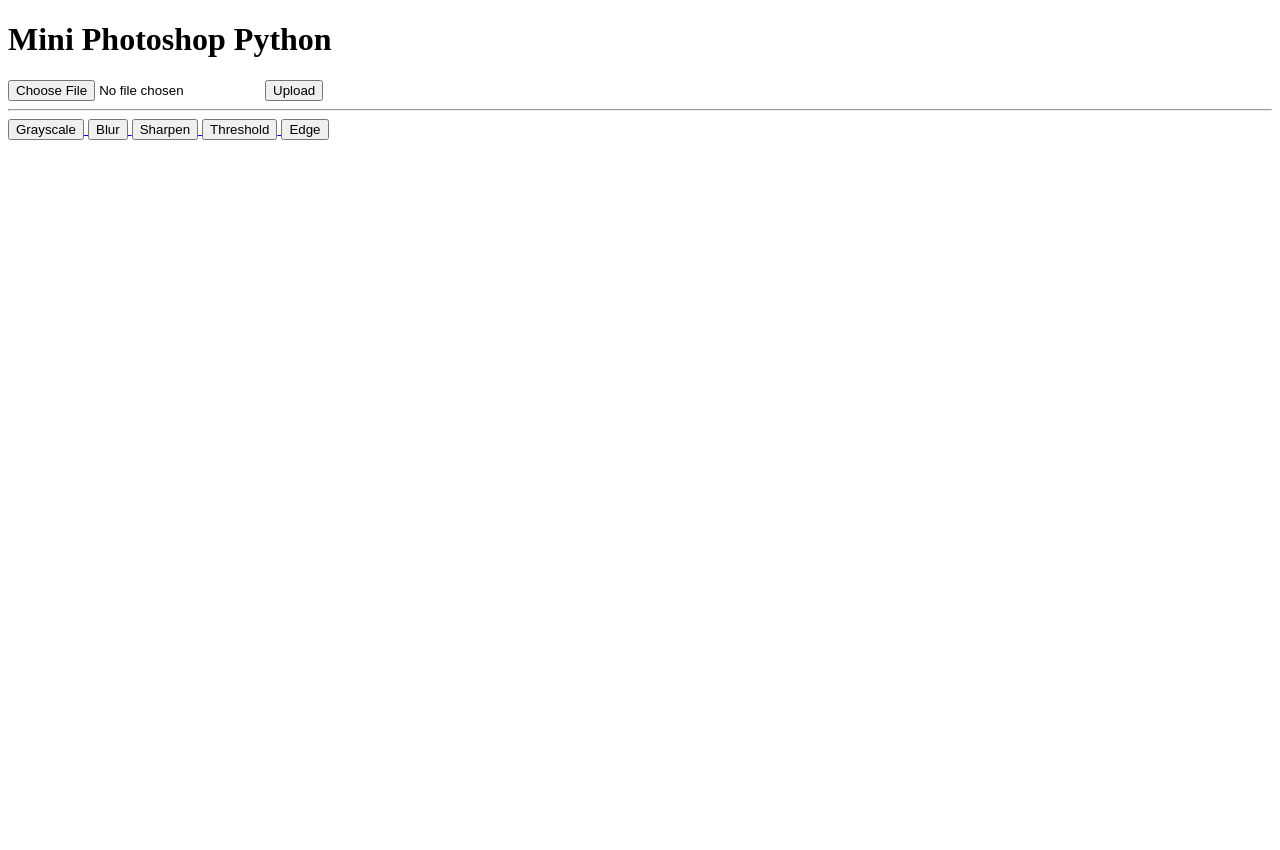
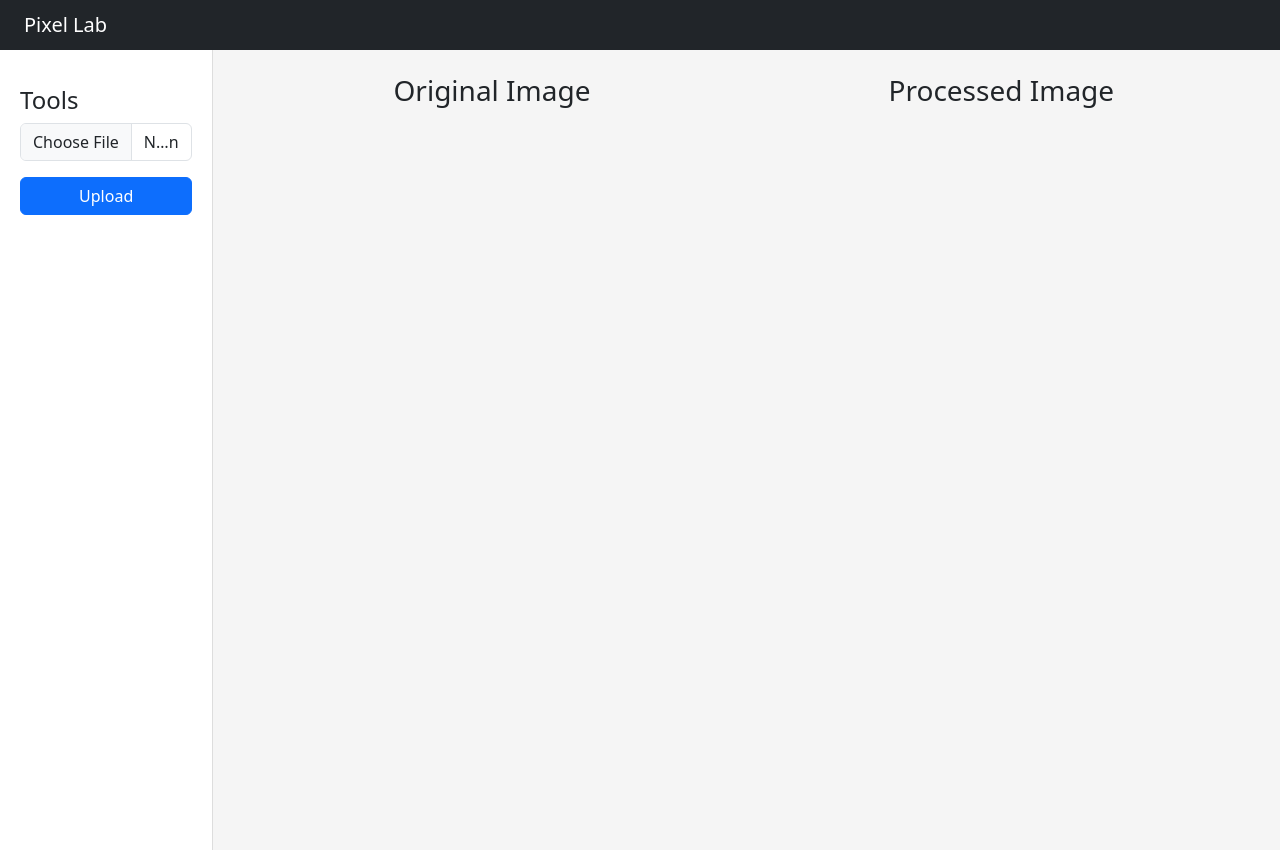
Before and after one commit to DendyRafi/Project-Mini-Photoshoot---New, a Flask app: page / in a window 1280 px wide. Before the commit the page ends 140 px from the top, so only its background shows below. Run offline with Flask 3, Linux system fonts and the light colour scheme.

Commit message:
update css dasar

```diff
--- /dev/null
+++ b/static/css/style.css
@@ -0,0 +1,17 @@
+body{
+    background-color: #f5f5f5;
+}
+
+.sidebar{
+    background-color: white;
+    min-height: 100vh;
+    border-right: 1px solid #ddd;
+    padding: 20px;
+}
+
+.preview-image{
+    max-height: 500px;
+    border-radius: 10px;
+    box-shadow: 0px 0px 10px rgba(0,0,0,0.2);
+    margin-top: 20px;
+}
--- a/templates/index.html
+++ b/templates/index.html
@@ -1,56 +1,126 @@
 <!DOCTYPE html>
-<html>
+<html lang="en">
 <head>
+
+    <meta charset="UTF-8">
+    <meta name="viewport" content="width=device-width, initial-scale=1.0">
+
     <title>Pixel Lab</title>
+
+    <!-- Bootstrap -->
+    <link href="https://cdn.jsdelivr.net/npm/bootstrap@5.3.7/dist/css/bootstrap.min.css" rel="stylesheet">
+
+    <!-- CSS -->
+    <link rel="stylesheet" href="{{ url_for('static', filename='css/style.css') }}">
+
 </head>
+
 <body>
 
-    <h1>Mini Photoshop Python</h1>
+    <!-- Navbar -->
+    <nav class="navbar navbar-dark bg-dark px-4">
+        <span class="navbar-brand mb-0 h1">
+            Pixel Lab
+        </span>
+    </nav>
 
-    <!-- Form Upload -->
+    <div class="container-fluid">
+
+        <div class="row">
+
+            <!-- Sidebar -->
+            <div class="col-md-2 sidebar">
+
+                <h4 class="mt-3">Tools</h4>
+
                 <form action="/upload" method="POST" enctype="multipart/form-data">
 
-        <input type="file" name="image">
+                    <input
+                        type="file"
+                        name="image"
+                        class="form-control mb-3"
+                    >
 
-        <button type="submit">
+                    <button class="btn btn-primary w-100">
                         Upload
                     </button>
 
                 </form>
 
-    <hr>
-
-    <!-- Tampilkan gambar -->
                 {% if filename %}
 
-        <h2>Gambar Asli</h2>
+                <div class="d-grid gap-2">
+
+                    <a href="/grayscale/{{ filename }}" class="btn btn-dark">
+                        Grayscale
+                    </a>
+
+                    <a href="/blur/{{ filename }}" class="btn btn-dark">
+                        Blur
+                    </a>
+
+                    <a href="/sharpen/{{ filename }}" class="btn btn-dark">
+                        Sharpen
+                    </a>
+
+                    <a href="/threshold/{{ filename }}" class="btn btn-dark">
+                        Threshold
+                    </a>
+
+                    <a href="/edge/{{ filename }}" class="btn btn-dark">
+                        Edge
+                    </a>
+
+                </div>
+
+                {% endif %}
+
+            </div>
+
+            <!-- Main Content -->
+            <div class="col-md-10">
+
+                <div class="row p-4">
+
+                    <!-- Gambar Asli -->
+                    <div class="col-md-6 text-center">
+
+                        <h3>Original Image</h3>
+
+                        {% if filename %}
 
                         <img
                             src="{{ url_for('static', filename='uploads/' + filename) }}"
-            width="400"
+                            class="img-fluid preview-image"
                         >
 
                         {% endif %}
 
-    <a href="/grayscale/{{ filename }}">
-    <button>Grayscale</button>
-</a>
+                    </div>
 
-<a href="/blur/{{ filename }}">
-    <button>Blur</button>
-</a>
+                    <!-- Hasil -->
+                    <div class="col-md-6 text-center">
 
-<a href="/sharpen/{{ filename }}">
-    <button>Sharpen</button>
-</a>
+                        <h3>Processed Image</h3>
 
-<a href="/threshold/{{ filename }}">
-    <button>Threshold</button>
-</a>
+                        {% if output_image %}
 
-<a href="/edge/{{ filename }}">
-    <button>Edge</button>
-</a>
+                        <img
+                            src="{{ url_for('static', filename='outputs/' + output_image) }}"
+                            class="img-fluid preview-image"
+                        >
+
+                        {% endif %}
+
+                    </div>
+
+                </div>
+
+            </div>
+
+        </div>
+
+    </div>
 
 </body>
 </html>
```
Also changed, not shown: static/outputs/blur_Samsung-Galaxy-S25-leaked-render-3.jpeg (added), static/outputs/blur_dashboard.png (added), static/outputs/edge_Samsung-Galaxy-S25-leaked-render-3.jpeg (added), static/outputs/gray_Samsung-Galaxy-S25-leaked-render-3.jpeg (added), static/outputs/gray_dashboard.png (added), static/outputs/sharpen_Samsung-Galaxy-S25-leaked-render-3.jpeg (added), static/outputs/threshold_Samsung-Galaxy-S25-leaked-render-3.jpeg (added). Lines whose indentation alone changed are shown as unchanged.
